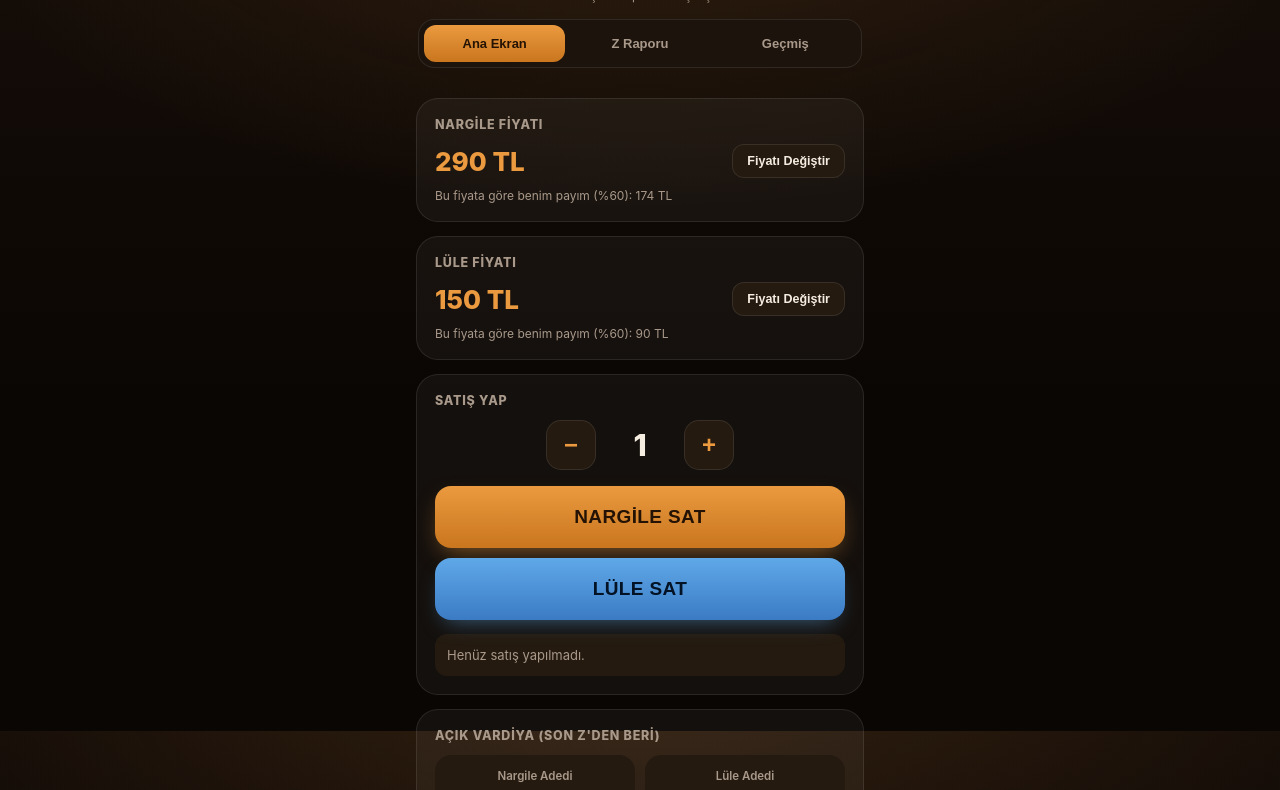
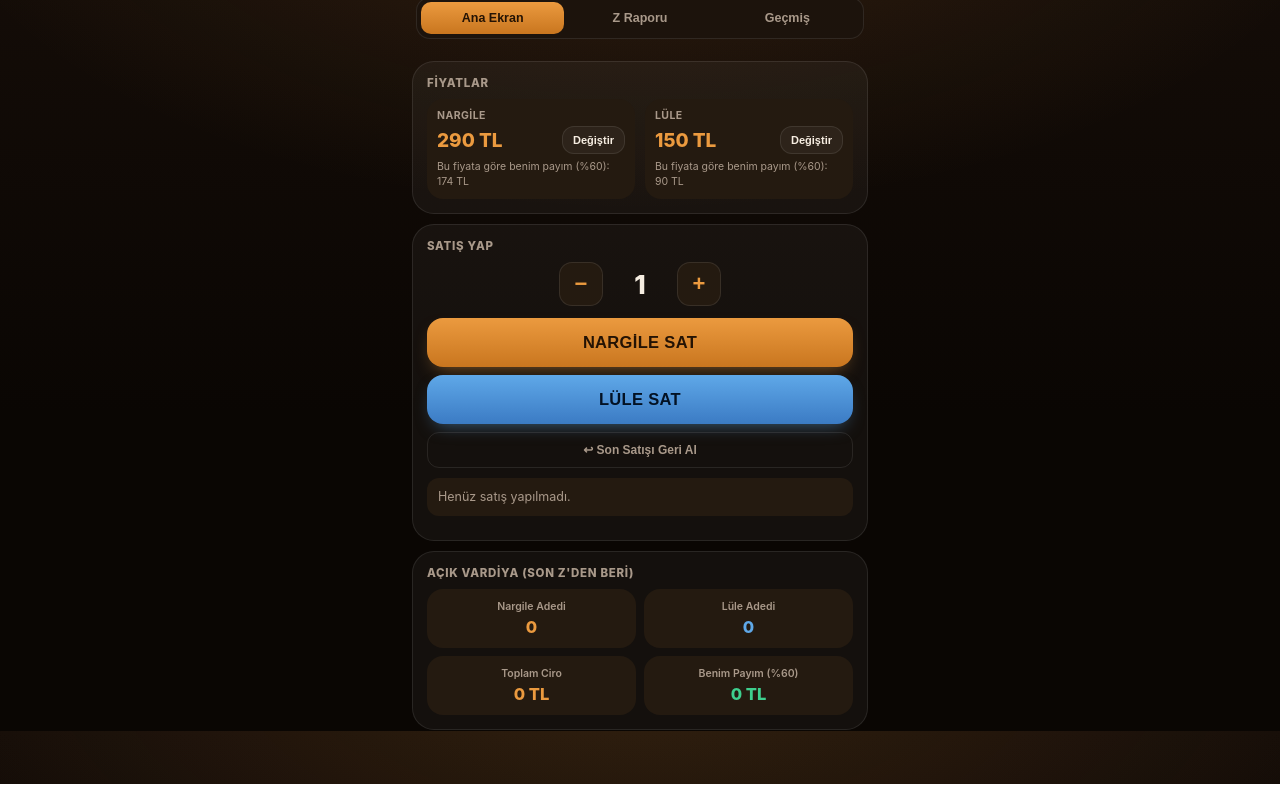
Before and after one commit to hakanaytas/Narg-le-sat-raporu-, a plain HTML site: page index.html in a window 1280 px wide. Shown: the part 69-859 px from the top of the page. Drawn offline with Linux system fonts and the light colour scheme.

Commit message:
Add files via upload

```diff
--- a/index.html
+++ b/index.html
@@ -43,7 +43,7 @@
 
   /* HEADER */
   header{
-    padding:22px 18px 14px;
+    padding:14px 16px 10px;
     text-align:center;
   }
   .brand{
@@ -51,40 +51,40 @@
     align-items:center;
     justify-content:center;
     gap:8px;
-    margin-bottom:4px;
+    margin-bottom:2px;
   }
   .brand .icon{
-    font-size:26px;
+    font-size:22px;
     filter:drop-shadow(0 2px 6px rgba(235,154,63,.5));
   }
   header h1{
-    font-size:19px;
+    font-size:17px;
     margin:0;
     font-weight:800;
     letter-spacing:.01em;
   }
   header .tagline{
-    font-size:12px;
+    font-size:11px;
     color:var(--sub);
-    margin:2px 0 16px;
+    margin:2px 0 10px;
   }
 
   .tabs{
     display:flex;
     gap:4px;
     background:var(--card-solid);
-    padding:5px;
-    border-radius:16px;
+    padding:4px;
+    border-radius:14px;
     border:1px solid var(--border);
   }
   .tab-btn{
     flex:1;
-    padding:11px 4px;
+    padding:9px 4px;
     border:none;
-    border-radius:12px;
+    border-radius:10px;
     background:transparent;
     color:var(--sub);
-    font-size:13px;
+    font-size:12.5px;
     font-weight:700;
     cursor:pointer;
     transition:background .15s, color .15s;
@@ -94,7 +94,7 @@
     color:#241304;
   }
 
-  main{padding:16px;}
+  main{padding:12px;}
   .hidden{display:none;}
 
   /* CARDS */
@@ -102,63 +102,86 @@
     background:var(--card);
     border:1px solid var(--border);
     border-radius:var(--radius-lg);
-    padding:18px;
-    margin-bottom:14px;
+    padding:14px;
+    margin-bottom:10px;
   }
   .card h2{
-    font-size:12.5px;
-    margin:0 0 12px;
+    font-size:11.5px;
+    margin:0 0 9px;
     color:var(--sub);
     font-weight:800;
     text-transform:uppercase;
     letter-spacing:.06em;
   }
 
-  /* FİYAT */
+  /* FİYAT — iki sütun */
+  .price-cols{
+    display:grid;
+    grid-template-columns:1fr 1fr;
+    gap:10px;
+  }
+  .price-col{
+    background:var(--card-soft);
+    border-radius:var(--radius-md);
+    padding:10px;
+  }
+  .price-col .plabel{
+    font-size:10.5px;
+    color:var(--sub);
+    font-weight:700;
+    text-transform:uppercase;
+    letter-spacing:.04em;
+    margin-bottom:4px;
+  }
   .price-row{
     display:flex;
     justify-content:space-between;
     align-items:center;
+    gap:6px;
   }
-  .price-current{font-size:26px;font-weight:800; color:var(--amber);}
+  .price-current{font-size:19px;font-weight:800; color:var(--amber);}
   .price-edit-btn{
-    padding:9px 14px;
+    padding:7px 10px;
     border:1px solid var(--border);
-    background:var(--card-soft);
+    background:var(--card);
     color:var(--text);
     border-radius:var(--radius-sm);
-    font-size:12.5px;
+    font-size:11px;
     font-weight:700;
     cursor:pointer;
+    white-space:nowrap;
   }
   .price-form{
     display:none;
-    margin-top:12px;
-    gap:8px;
+    margin-top:8px;
+    gap:6px;
   }
   .price-form.open{display:flex;}
   .price-form input{
     flex:1;
-    padding:12px 14px;
+    min-width:0;
+    padding:9px 10px;
     border-radius:var(--radius-sm);
     border:1px solid var(--border);
     background:var(--bg-2);
     color:var(--text);
-    font-size:16px;
+    font-size:15px;
   }
   .price-form button{
-    padding:12px 16px;
+    padding:9px 12px;
     border:none;
     border-radius:var(--radius-sm);
     background:var(--my);
     color:#04220f;
     font-weight:800;
     cursor:pointer;
+    flex-shrink:0;
   }
   .price-hint{
-    font-size:12px;
+    font-size:10.5px;
     color:var(--sub);
-    margin-top:10px;
+    margin-top:6px;
+    line-height:1.4;
   }
 
   /* SATIŞ */
@@ -166,29 +189,29 @@
     display:flex;
     align-items:center;
     justify-content:center;
-    gap:22px;
-    margin-bottom:16px;
+    gap:18px;
+    margin-bottom:12px;
   }
   .qty-btn{
-    width:50px;height:50px;
-    border-radius:15px;
+    width:44px;height:44px;
+    border-radius:13px;
     border:1px solid var(--border);
     background:var(--card-soft);
     color:var(--amber);
-    font-size:24px;
+    font-size:22px;
     font-weight:800;
     cursor:pointer;
   }
   .qty-num{
-    font-size:30px;
+    font-size:26px;
     font-weight:800;
-    min-width:44px;
+    min-width:38px;
     text-align:center;
   }
   .sell-btn{
     width:100%;
-    padding:20px;
-    font-size:19px;
+    padding:15px;
+    font-size:16.5px;
     font-weight:800;
     border:none;
     border-radius:var(--radius-md);
@@ -196,35 +219,75 @@
     color:#241304;
     cursor:pointer;
     letter-spacing:.02em;
-    box-shadow:0 10px 24px -8px rgba(235,154,63,.55);
+    box-shadow:0 8px 18px -8px rgba(235,154,63,.55);
   }
   .sell-btn:active{transform:translateY(1px); box-shadow:0 6px 14px -6px rgba(235,154,63,.5);}
 
   .last-sale{
-    margin-top:14px;
-    font-size:13px;
+    margin-top:10px;
+    font-size:12.5px;
     color:var(--sub);
-    line-height:1.7;
+    line-height:1.6;
     background:var(--card-soft);
     border-radius:var(--radius-sm);
-    padding:10px 12px;
+    padding:9px 11px;
   }
   .last-sale b{color:var(--text);}
+
+  /* SON SATIŞLAR + SİLME */
+  .open-list{margin-top:10px;}
+  .open-item{
+    display:flex;
+    align-items:center;
+    justify-content:space-between;
+    gap:8px;
+    padding:8px 2px;
+    border-bottom:1px solid var(--border);
+    font-size:12.5px;
+  }
+  .open-item:last-child{border-bottom:none;}
+  .open-item .oi-info{color:var(--sub);}
+  .open-item .oi-info b{color:var(--text);}
+  .open-item .oi-del{
+    flex-shrink:0;
+    width:26px;height:26px;
+    border-radius:9px;
+    border:1px solid var(--border);
+    background:transparent;
+    color:var(--danger);
+    font-size:14px;
+    font-weight:800;
+    line-height:1;
+    cursor:pointer;
+  }
+  .undo-btn{
+    width:100%;
+    margin-top:8px;
+    padding:10px;
+    border:1px solid var(--border);
+    border-radius:var(--radius-sm);
+    background:transparent;
+    color:var(--sub);
+    font-size:12px;
+    font-weight:700;
+    cursor:pointer;
+  }
+  .undo-btn:active{background:var(--card-soft);}
 
   /* İSTATİSTİK */
   .stats-grid{
     display:grid;
     grid-template-columns:1fr 1fr;
-    gap:10px;
+    gap:8px;
   }
   .stat-box{
     background:var(--card-soft);
     border-radius:var(--radius-md);
-    padding:14px 12px;
+    padding:11px 10px;
     text-align:center;
   }
-  .stat-box .label{font-size:11.5px;color:var(--sub);margin-bottom:5px;font-weight:600;}
-  .stat-box .value{font-size:19px;font-weight:800;}
+  .stat-box .label{font-size:10.5px;color:var(--sub);margin-bottom:4px;font-weight:600;}
+  .stat-box .value{font-size:16.5px;font-weight:800;}
   .stat-my .value{color:var(--my);}
   .stat-cafe .value{color:var(--cafe);}
   .stat-amber .value{color:var(--amber);}
@@ -354,29 +417,33 @@
   <!-- ANA EKRAN -->
   <main id="tab-ana">
     <div class="card">
-      <h2>Nargile Fiyatı</h2>
+      <h2>Fiyatlar</h2>
+      <div class="price-cols">
+        <div class="price-col">
+          <div class="plabel">Nargile</div>
           <div class="price-row">
             <div class="price-current" id="priceCurrent">290 TL</div>
-        <button class="price-edit-btn" id="priceEditBtn">Fiyatı Değiştir</button>
+            <button class="price-edit-btn" id="priceEditBtn">Değiştir</button>
           </div>
           <div class="price-form" id="priceForm">
-        <input type="number" id="priceInput" min="1" step="1" placeholder="Yeni fiyat (TL)">
+            <input type="number" id="priceInput" min="1" step="1" placeholder="Yeni fiyat">
             <button id="priceSaveBtn">Kaydet</button>
           </div>
           <div class="price-hint" id="priceHint"></div>
         </div>
-
-    <div class="card">
-      <h2>Lüle Fiyatı</h2>
+        <div class="price-col">
+          <div class="plabel">Lüle</div>
           <div class="price-row">
             <div class="price-current" id="lulePriceCurrent">150 TL</div>
-        <button class="price-edit-btn" id="luleEditBtn">Fiyatı Değiştir</button>
+            <button class="price-edit-btn" id="luleEditBtn">Değiştir</button>
           </div>
           <div class="price-form" id="luleForm">
-        <input type="number" id="luleInput" min="1" step="1" placeholder="Yeni fiyat (TL)">
+            <input type="number" id="luleInput" min="1" step="1" placeholder="Yeni fiyat">
             <button id="luleSaveBtn">Kaydet</button>
           </div>
           <div class="price-hint" id="luleHint"></div>
+        </div>
+      </div>
     </div>
 
     <div class="card">
@@ -387,8 +454,10 @@
         <button class="qty-btn" id="qtyPlus">+</button>
       </div>
       <button class="sell-btn" id="sellBtn">NARGİLE SAT</button>
-      <button class="sell-btn" id="luleSellBtn" style="margin-top:10px; background:linear-gradient(180deg,var(--cafe),#3b7bc4); color:#031224; box-shadow:0 10px 22px -10px rgba(95,168,232,.55);">LÜLE SAT</button>
+      <button class="sell-btn" id="luleSellBtn" style="margin-top:8px; background:linear-gradient(180deg,var(--cafe),#3b7bc4); color:#031224; box-shadow:0 8px 18px -8px rgba(95,168,232,.55);">LÜLE SAT</button>
+      <button class="undo-btn" id="undoBtn">↩ Son Satışı Geri Al</button>
       <div class="last-sale" id="lastSale">Henüz satış yapılmadı.</div>
+      <div class="open-list" id="openList"></div>
     </div>
 
     <div class="card">
@@ -574,7 +643,40 @@ function renderOpen(){
   document.getElementById('todayLule').textContent=luleCount;
   document.getElementById('todayRevenue').textContent=fmt(revenue);
   document.getElementById('todayMy').textContent=fmt(my);
+  renderOpenList();
 }
+
+/* ---- YANLIŞ GİRİLEN SATIŞLARI SİLME ---- */
+function renderOpenList(){
+  const wrap=document.getElementById('openList');
+  if(openSales.length===0){ wrap.innerHTML=''; return; }
+  let html='';
+  // en yeni en üstte
+  for(let i=openSales.length-1; i>=0; i--){
+    const s=openSales[i];
+    html+='<div class="open-item"><span class="oi-info">'+s.time+' · <b>'+s.tur+' × '+s.adet+'</b> — '+fmt(s.ciro)+'</span>'+
+      '<button class="oi-del" data-idx="'+i+'" title="Bu satışı sil">✕</button></div>';
+  }
+  wrap.innerHTML=html;
+  wrap.querySelectorAll('.oi-del').forEach(btn=>{
+    btn.addEventListener('click', ()=>{
+      const idx=parseInt(btn.dataset.idx);
+      if(!confirm('Bu satışı silmek istediğine emin misin?')) return;
+      openSales.splice(idx,1);
+      saveJSON(STORAGE_SALES, openSales);
+      document.getElementById('lastSale').textContent = 'Satış silindi.';
+      renderOpen();
+    });
+  });
+}
+document.getElementById('undoBtn').addEventListener('click', ()=>{
+  if(openSales.length===0) return;
+  if(!confirm('Son satışı geri almak istediğine emin misin?')) return;
+  openSales.pop();
+  saveJSON(STORAGE_SALES, openSales);
+  document.getElementById('lastSale').textContent = 'Son satış geri alındı.';
+  renderOpen();
+});
 
 /* ---- WHATSAPP METNİ ---- */
 function buildWaText(title, dateLabel, timeLabel, count, luleCount, revenue){
```
Lines whose indentation alone changed are shown as unchanged.
